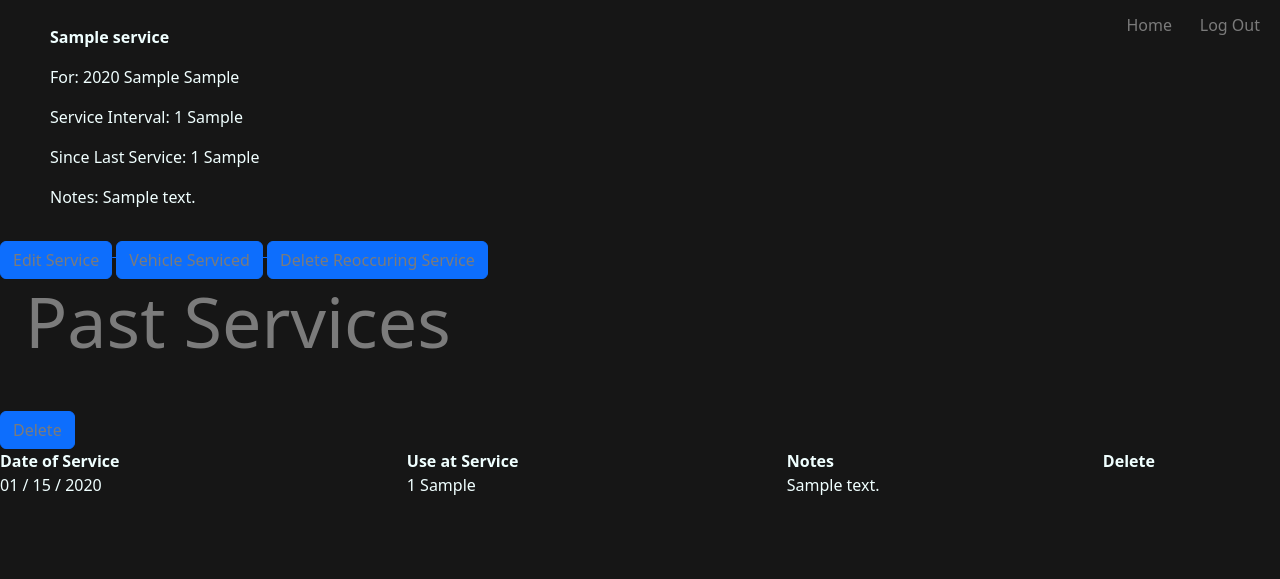
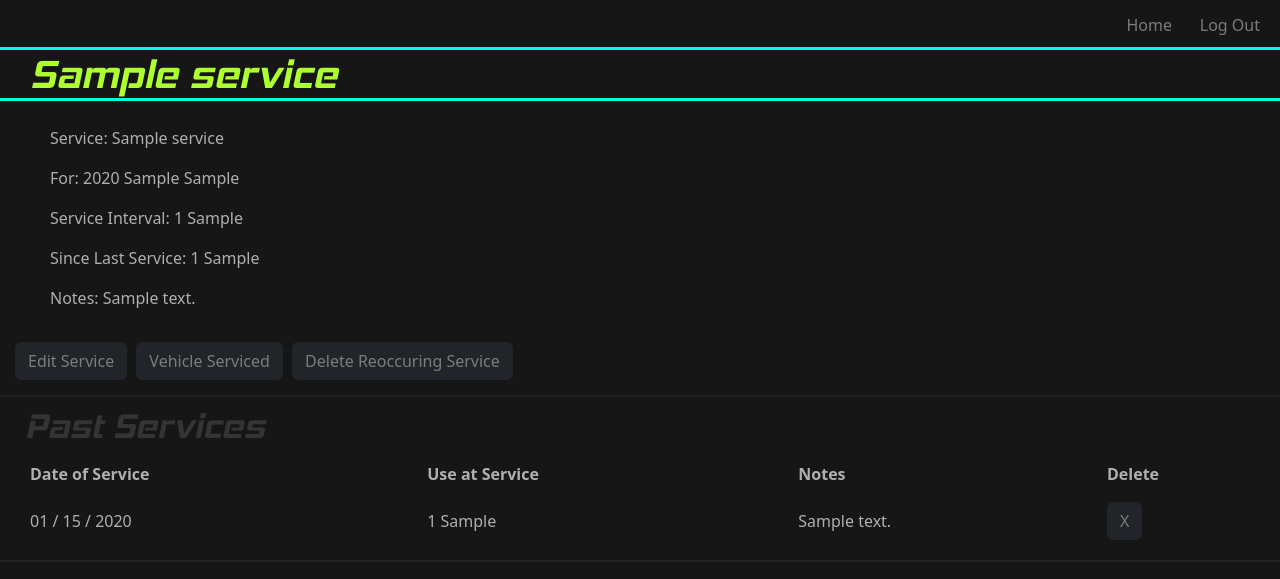
Before and after one commit to Caleb-Beazel/moto-service-app, a Flask app: page /user-home/services/1 in a window 1280 px wide. Shown: the top 579 px of the page. Run offline with Flask 3, Linux system fonts and the light colour scheme; a user stored in the database is signed in; tables that the repository leaves empty hold one stand-in row (values such as "Sample post").

Commit message:
project complete for capstone

```diff
--- a/static/styles.css
+++ b/static/styles.css
@@ -197,23 +217,51 @@ h6{
     padding: 10px;
     margin-left: 15px;
     margin-bottom: 25px;
-    margin-top: 15px;
-    justify-content: center;
-    align-items: center;
+    margin-top: 10px;
 }
 
 #service-link{
     text-decoration: underline;
-    color: rgb(149, 148, 148);
+    color: rgb(148, 148, 148);
 }
 
 .service-details{
-    color: azure;
+    color: rgb(175, 175, 175);
     padding-left: 50px;
     padding-top: 25px;
 }
-/* Occurence CSS */
+
+/* Service Details Page */
+
+#service-details-name{
+    padding-left: 30px;
+    margin-left: 0px;
+    margin-top: 47px;
+    margin-bottom: 0px;
+    border-top: solid rgb(0, 255, 225) 3px;
+    border-bottom: solid rgb(0, 255, 225) 3px;
+}
+
+.button-div{
+    padding-left: 15px;
+    padding-bottom: 15px;
+    border-bottom: solid rgb(33, 33, 33) 2px;
+}
+.button-spacing-serv{
+    margin-right: 5px;
+}
 
 .occurence-table{
-    color: azure;
+    color: rgb(175, 175, 175);
+    margin-left: 30px;
+    margin-top: 15px;
+
 }
+
+#x{
+    margin-bottom: 20px;
+}
+
+#add-line{
+    border-top: solid rgb(33, 33, 33) 2px;
+}
--- a/templates/occurence_new.html
+++ b/templates/occurence_new.html
@@ -10,7 +10,8 @@
         {{ new_occurence.date_of_service(class="form-control") }}
         {{ new_occurence.occurence_notes.label(class="form-label") }}
         {{ new_occurence.occurence_notes(class="form-control") }}
-        {{ new_occurence.submit(class="btn btn-primary mt-3 form-button") }}
+        {{ new_occurence.submit(class="btn btn-dark mt-3 form-button") }}
     </form>
 </div>
+<br>
 {% endblock %}
--- a/templates/service_details.html
+++ b/templates/service_details.html
@@ -2,8 +2,9 @@
 {% block title %}{{service.service_name}} - {{ service.vehicle.year }} {{ service.vehicle.make }} {{ service.vehicle.model }}{% endblock %}
 
 {% block body %}
+<h1 id="service-details-name"> {{ service.service_name }} </h1>
 <div class="service-details">
-    <p><strong>{{ service.service_name }}</strong></p>
+    <p>Service: {{ service.service_name }}</p>
     <p> For: {{ service.vehicle.year }} {{ service.vehicle.make }} {{ service.vehicle.model }}  </p>
     <p>Service Interval: {{ service.service_period }} {{ service.period_units }} </p>
     <p>Since Last Service: {{ service.period_count }} {{service.period_units}} </p>
@@ -13,29 +14,27 @@
 
 
 <div class="button-div">
-    <a href="/user-home/vehicles/services/{{service_id}}/edit">
-        <button class="btn btn-primary mt-3 form-button">Edit Service</button>
+    <a href="/user-home/vehicles/services/{{service_id}}/edit" class="a-tag-clean">
+        <button class="btn btn-dark mt-3 form-button button-spacing-serv">Edit Service</button>
     </a>
-
-    <a href="/user-home/services/{{service_id}}/complete">
-        <button class="btn btn-primary mt-3 form-button">Vehicle Serviced</button>
+    <a href="/user-home/services/{{service_id}}/complete" class="a-tag-clean">
+        <button class="btn btn-dark mt-3 form-button button-spacing-serv">Vehicle Serviced</button>
     </a>
-
-    <a href="/user-home/services/{{service_id}}/delete">
-        <button class="btn btn-primary mt-3 form-button">Delete Reoccuring Service</button>
+    <a href="/user-home/services/{{service_id}}/delete" class="a-tag-clean">
+        <button class="btn btn-dark mt-3 form-button button-spacing-serv">Delete Reoccuring Service</button>
     </a>
 </div>
 
-<h3>Past Services</h3>
+<h3 id="vehicle-services-title">Past Services</h3>
 
 <table class="occurence-table">
     <thead>
         <tr>
             <th>Date of Service</th>
-            <br>
             <th>Use at Service</th>
             <th>Notes</th>
             <th>Delete</th>
+
         </tr>
     </thead>
     <tbody>
@@ -44,15 +43,17 @@
             <td>{{occurence.date_of_service.strftime("%m / %d / %Y")}}</td>
             <td>{{occurence.use_at_service}} {{occurence.use_unit_at_service}}</td>
             <td>{{occurence.occurence_notes}}</td>
+            <td>
+                <a href="/user-home/services/occurences/{{occurence.occurence_id}}/delete" class="a-tag-clean">
+                    <button class="btn btn-dark mt-3 form-button" id="x" >X</button>
+                </a>
             </td>
-            <a href="/user-home/services/occurences/{{occurence.occurence_id}}/delete">
-                <button class="btn btn-primary mt-3 form-button" >Delete</button>
-            </a>
-            <td>
+
 
         </tr>
         {% endfor %}
     </tbody>
 </table>
+<div id="add-line"></div>
 
 {% endblock %}
--- a/templates/service_edit.html
+++ b/templates/service_edit.html
@@ -14,7 +14,7 @@
         {{ edit_service.period_count(class="form-control") }}
         {{ edit_service.service_notes.label(class="form-label") }}
         {{ edit_service.service_notes(class="form-control") }}
-        {{ edit_service.submit(class="btn btn-primary mt-3 form-button") }}
+        {{ edit_service.submit(class="btn btn-dark mt-3 form-button") }}
     </form>
 </div>
 {% endblock %}
--- a/templates/service_new.html
+++ b/templates/service_new.html
@@ -14,7 +14,7 @@
         {{ new_service.period_count(class="form-control") }}
         {{ new_service.service_notes.label(class="form-label") }}
         {{ new_service.service_notes(class="form-control") }}
-        {{ new_service.submit(class="btn btn-primary mt-3 form-button") }}
+        {{ new_service.submit(class="btn btn-dark mt-3 form-button") }}
     </form>
 </div>
 {% endblock %}
--- a/templates/vehicle_edit.html
+++ b/templates/vehicle_edit.html
@@ -22,8 +22,9 @@
         {{ edit_vehicle.vehicle_notes(class="form-control") }}
         {{ edit_vehicle.vehicle_image_link.label(class="form-label") }}
         {{ edit_vehicle.vehicle_image_link(class="form-control") }}
-        {{ edit_vehicle.submit(class="btn btn-primary mt-3 form-button") }}
+        {{ edit_vehicle.submit(class="btn btn-dark mt-3 form-button") }}
     </form>
+    <br>
 </div>
 
 
--- a/templates/vehicle_new.html
+++ b/templates/vehicle_new.html
@@ -22,7 +22,8 @@
         {{ new_vehicle.vehicle_notes(class="form-control") }}
         {{ new_vehicle.vehicle_image_link.label(class="form-label") }}
         {{ new_vehicle.vehicle_image_link(class="form-control") }}
-        {{ new_vehicle.submit(class="btn btn-primary mt-3 form-button") }}
+        {{ new_vehicle.submit(class="btn btn-dark mt-3 form-button") }}
     </form>
 </div>
+<br>
 {% endblock %}
```
Also changed, not shown: other parts of static/styles.css (+28 -8 lines), templates/user_home.html (+9 -7 lines), templates/vehicle_details.html (+5 -5 lines), templates/occurence_edit.html (deleted).
